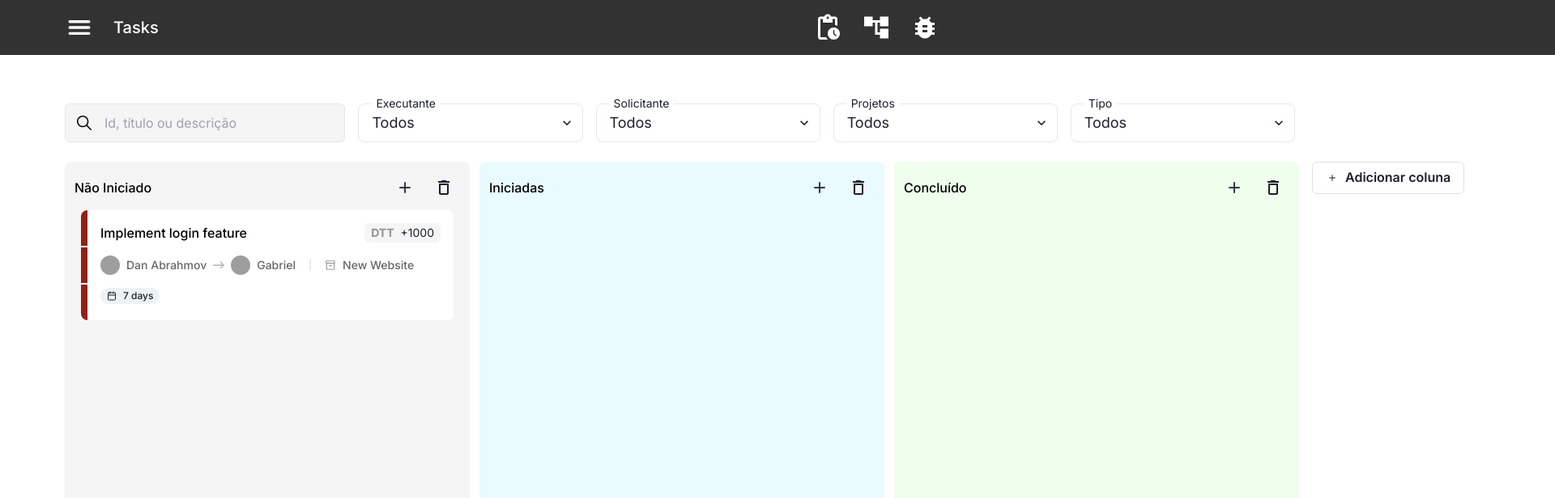
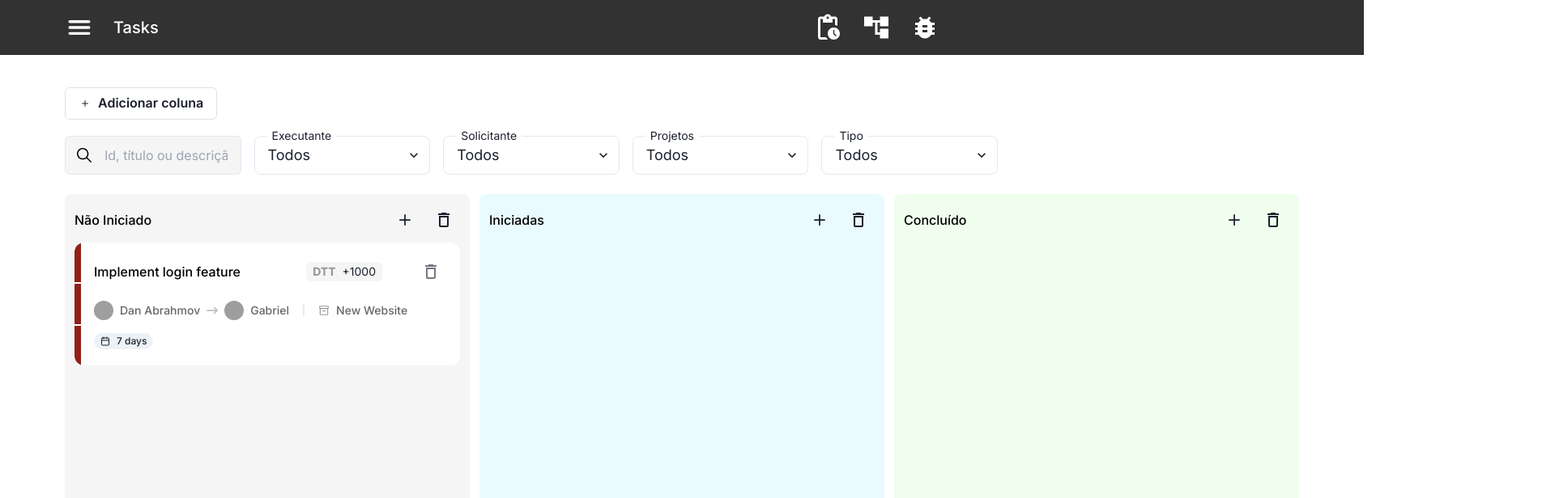
Before and after one commit to arthurbfonseca27/tech-challenge-cefis, a Next.js app: page / in a window 1280 px wide. Shown: the top 616 px of the page at 81% size, 1920 px wide, since content can reach past the window. Built offline with nearby package versions, Linux system fonts and the light colour scheme; grey boxes are pictures that could not be loaded.

Commit message:
feat: add new div structure

```diff
--- a/src/app/globals.css
+++ b/src/app/globals.css
@@ -47,9 +47,9 @@ body {
 }
 
 ::-webkit-scrollbar-thumb {
-  @apply bg-[#00A3FF] rounded-xl;
+  @apply bg-[#323232] rounded-xl;
 }
 
 .task > ::-webkit-scrollbar-thumb {
-  @apply bg-[#00A3FF] rounded-xl
+  @apply bg-[#323232] rounded-xl
 }
--- a/src/app/page.tsx
+++ b/src/app/page.tsx
@@ -1,45 +1,12 @@
 'use client'
 
-import { Input, InputGroup, InputLeftElement } from '@chakra-ui/react'
-import { IoIosSearch } from 'react-icons/io'
 import React from 'react'
-import SelectComponent from '@/components/SelectComponent'
 import KanbanBoardComponent from '@/components/KanbanBoardComponent'
 
 export default function Home() {
   return (
     <div className="bg-white">
-      <div className="flex flex-col gap-6 px-20 pt-10">
-        <div className="flex max-w-[84%] flex-row items-center justify-center gap-x-4">
-          <div className="w-5/12 pt-5">
-            <InputGroup size="lg" bg="#F5F5F5" borderRadius="lg">
-              <InputLeftElement pointerEvents="none">
-                <IoIosSearch color="#000000" size={24} />
-              </InputLeftElement>
-              <Input
-                placeholder="Id, título ou descrição"
-                pl="12"
-                fontSize="16px"
-              />
-            </InputGroup>
-          </div>
-          <SelectComponent
-            title="Executante"
-            options={['Opção 1', 'Opção 2', 'Opção 3']}
-          />
-          <SelectComponent
-            title="Solicitante"
-            options={['Opção 1', 'Opção 2', 'Opção 3']}
-          />
-          <SelectComponent
-            title="Projetos"
-            options={['Opção 1', 'Opção 2', 'Opção 3']}
-          />
-          <SelectComponent
-            title="Tipo"
-            options={['Opção 1', 'Opção 2', 'Opção 3']}
-          />
-        </div>
+      <div className="flex flex-col px-20 pt-10">
         <KanbanBoardComponent />
       </div>
     </div>
--- a/src/components/CardComponent.tsx
+++ b/src/components/CardComponent.tsx
@@ -58,7 +58,7 @@ const CardComponent = ({ task, deleteTask, updateTask }: Props) => {
       <div
         ref={setNodeRef}
         style={style}
-        className="task flex cursor-grab flex-row items-center justify-between rounded-xl border-2 border-[#FFFFFF] bg-[#FFFFFF] p-16 opacity-50"
+        className="task border-[# ] flex cursor-grab flex-row items-center justify-between rounded-xl border-2 bg-[#FFFFFF] p-16 opacity-50"
       />
     )
   }
@@ -104,7 +104,7 @@ const CardComponent = ({ task, deleteTask, updateTask }: Props) => {
       onMouseLeave={() => {
         setMouseIsOver(false)
       }}
-      className="task hover:ring-[#00A3FF]mb-4 flex h-fit cursor-grab flex-row items-center justify-between overflow-hidden rounded-lg border-black border-transparent bg-[#FFFFFF] active:cursor-grabbing"
+      className="task mb-4 flex h-fit cursor-grab flex-row items-center justify-between overflow-hidden rounded-xl border-black border-transparent bg-[#FFFFFF] hover:border hover:border-[#00A3FF] active:cursor-grabbing"
     >
       <div className="flex w-full flex-row">
         <PriorityComponent priority={task.priority} />
@@ -122,7 +122,6 @@ const CardComponent = ({ task, deleteTask, updateTask }: Props) => {
                   <span className="font-normal">{task.taskTag.value}</span>
                 </div>
               </Tag>
-              {mouseIsOver && (
               <div className="text-[#394A53] opacity-60 hover:text-red-500 hover:opacity-100">
                 <IconButton
                   onClick={() => {
@@ -135,7 +134,6 @@ const CardComponent = ({ task, deleteTask, updateTask }: Props) => {
                   icon={<MdDeleteOutline size={24} />}
                 />
               </div>
-              )}
             </div>
           </div>
           <div className="flex flex-row items-center gap-x-2 pt-4 text-sm text-[#00000099]">
--- a/src/components/ColumnComponent.tsx
+++ b/src/components/ColumnComponent.tsx
@@ -76,7 +76,7 @@ const ColumnComponent: React.FC<ColumnComponentProps> = ({
         <div
           {...attributes}
           {...listeners}
-          className="flex flex-row items-center justify-between"
+          className="flex cursor-grab flex-row items-center justify-between"
         >
           <div
             onClick={() => {
@@ -130,7 +130,7 @@ const ColumnComponent: React.FC<ColumnComponentProps> = ({
             </div>
           </div>
         </div>
-        <div className="flex flex-grow flex-col gap-4 overscroll-y-contain p-2">
+        <div className="flex flex-grow flex-col gap-4 overscroll-y-contain py-2">
           <SortableContext items={tasksIds}>
             {tasks.map((task) => (
               <CardComponent
--- a/src/components/KanbanBoardComponent.tsx
+++ b/src/components/KanbanBoardComponent.tsx
@@ -33,6 +33,7 @@ import { createPortal } from 'react-dom'
 import CardComponent from './CardComponent'
 import defaultTasks from '../hooks/useTasks'
 import defaultColumns from '../hooks/useColumns'
+import SearchComponent from './SearchComponet'
 
 const KanbanBoardComponent = () => {
   // Fetching default columns
@@ -234,7 +235,18 @@ const KanbanBoardComponent = () => {
       onDragEnd={onDragEnd}
       onDragOver={onDragOver}
     >
-      <div className="flex flex-row gap-4">
+      <div className="pr-20">
+        <Button
+          leftIcon={<IoIosAdd />}
+          variant="outline"
+          borderColor="#67676733"
+          onClick={onOpen}
+        >
+          Adicionar coluna
+        </Button>
+      </div>
+      <SearchComponent />
+      <div className="flex flex-row">
         <div className="flex w-fit flex-row justify-center gap-3">
           <SortableContext items={columnsId}>
             {columns.map((column) => (
@@ -250,16 +262,6 @@ const KanbanBoardComponent = () => {
               />
             ))}
           </SortableContext>
-        </div>
-        <div className="pr-20">
-          <Button
-            leftIcon={<IoIosAdd />}
-            variant="outline"
-            borderColor="#67676733"
-            onClick={onOpen}
-          >
-            Adicionar coluna
-          </Button>
         </div>
         <Modal isOpen={isOpen} onClose={onClose}>
           <ModalOverlay />
--- /dev/null
+++ b/src/components/SearchComponet.tsx
@@ -0,0 +1,43 @@
+import { Input, InputGroup, InputLeftElement } from '@chakra-ui/react'
+import { IoIosSearch } from 'react-icons/io'
+import React from 'react'
+import SelectComponent from '@/components/SelectComponent'
+
+const SearchComponent = () => {
+  return (
+    <div className="flex w-screen flex-row">
+      <div className="flex w-[90%] flex-row items-center justify-center gap-x-4 pb-6">
+        <div className="w-4/12 pt-5">
+          <InputGroup size="lg" bg="#F5F5F5" borderRadius="lg">
+            <InputLeftElement pointerEvents="none">
+              <IoIosSearch color="#000000" size={24} />
+            </InputLeftElement>
+            <Input
+              placeholder="Id, título ou descrição"
+              pl="12"
+              fontSize="16px"
+            />
+          </InputGroup>
+        </div>
+        <SelectComponent
+          title="Executante"
+          options={['Opção 1', 'Opção 2', 'Opção 3']}
+        />
+        <SelectComponent
+          title="Solicitante"
+          options={['Opção 1', 'Opção 2', 'Opção 3']}
+        />
+        <SelectComponent
+          title="Projetos"
+          options={['Opção 1', 'Opção 2', 'Opção 3']}
+        />
+        <SelectComponent
+          title="Tipo"
+          options={['Opção 1', 'Opção 2', 'Opção 3']}
+        />
+      </div>
+    </div>
+  )
+}
+
+export default SearchComponent
```
Lines whose indentation alone changed are shown as unchanged.
